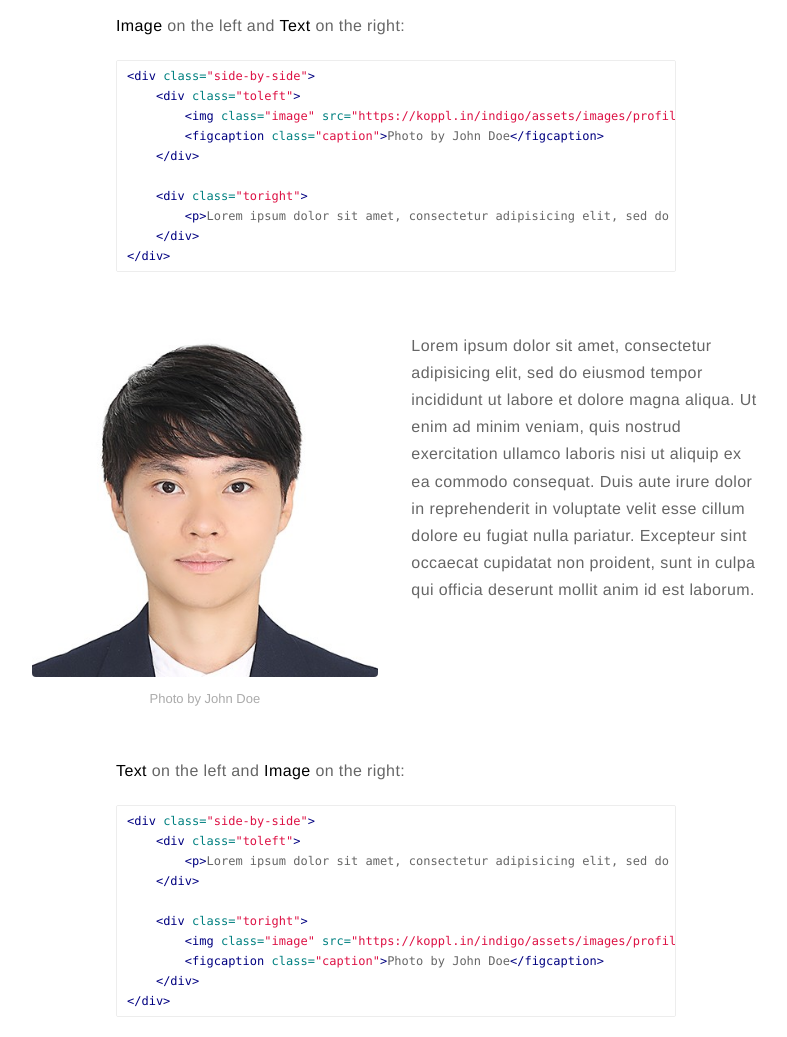
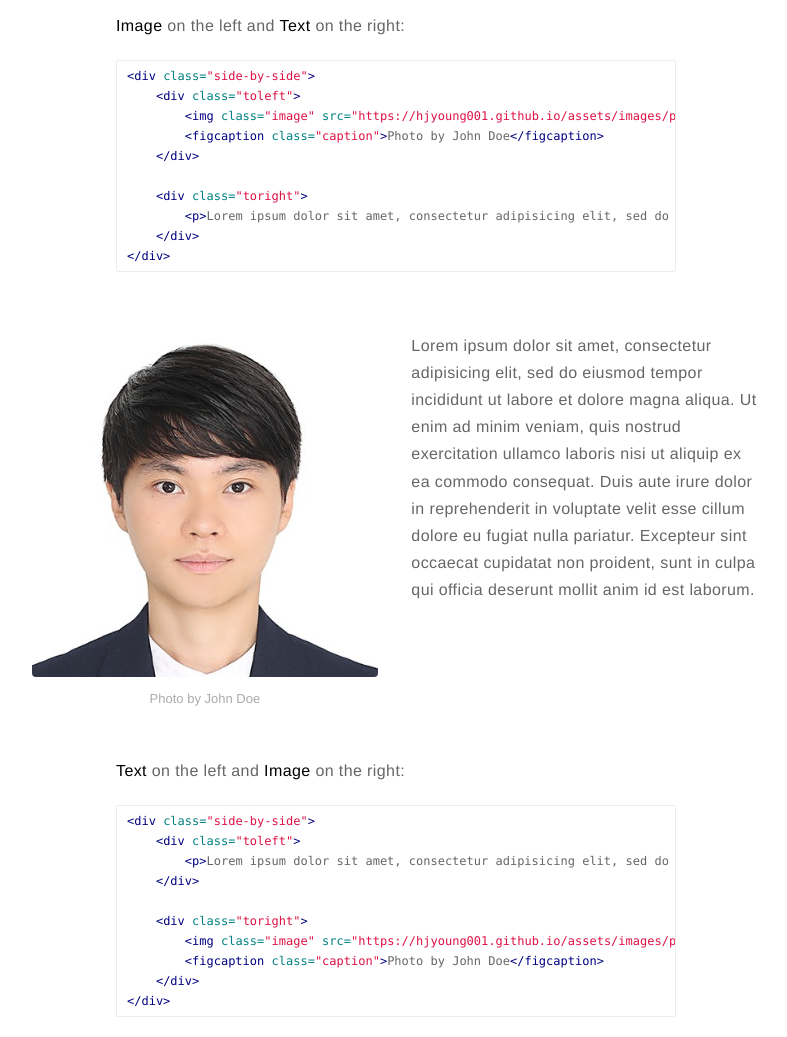
Before and after one commit to hjyoung001/hjyoung001.github.io, a Jekyll site: the page built from _posts/2015-02-24-markdown-extra-components.markdown, in a window 1280 px wide and 1400 px high, scrolled down 1068 px. Shown: the part 151-1188 px from the top of the window, without its empty margins (244-1031 px from the left). Built offline with Jekyll 4.4.1, drawn with Linux system fonts in a browser that asks for light colours; comment, search, counter and statistics services are not loaded; part of the change alters nothing that is shown.

Commit message:
Update _config.yml

```diff
--- a/_config.yml
+++ b/_config.yml
@@ -16,7 +16,7 @@ resume: false
 resume-external: false
 resume-url: https://google.com/?q=my+resume
 
-url: https://koppl.in/indigo
+url: https://hjyoung001.github.io
 # your url: http://USERNAME.github.io
 
 permalink: /:title/
```
